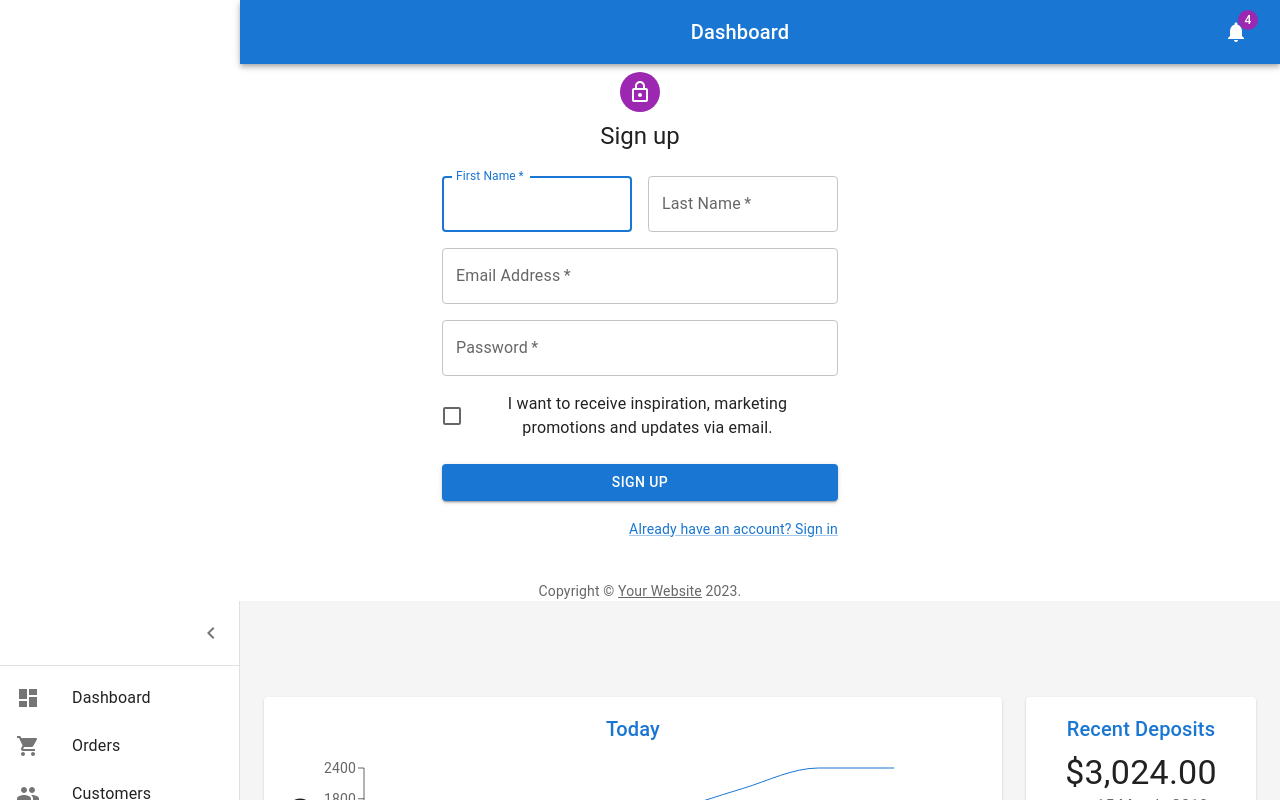
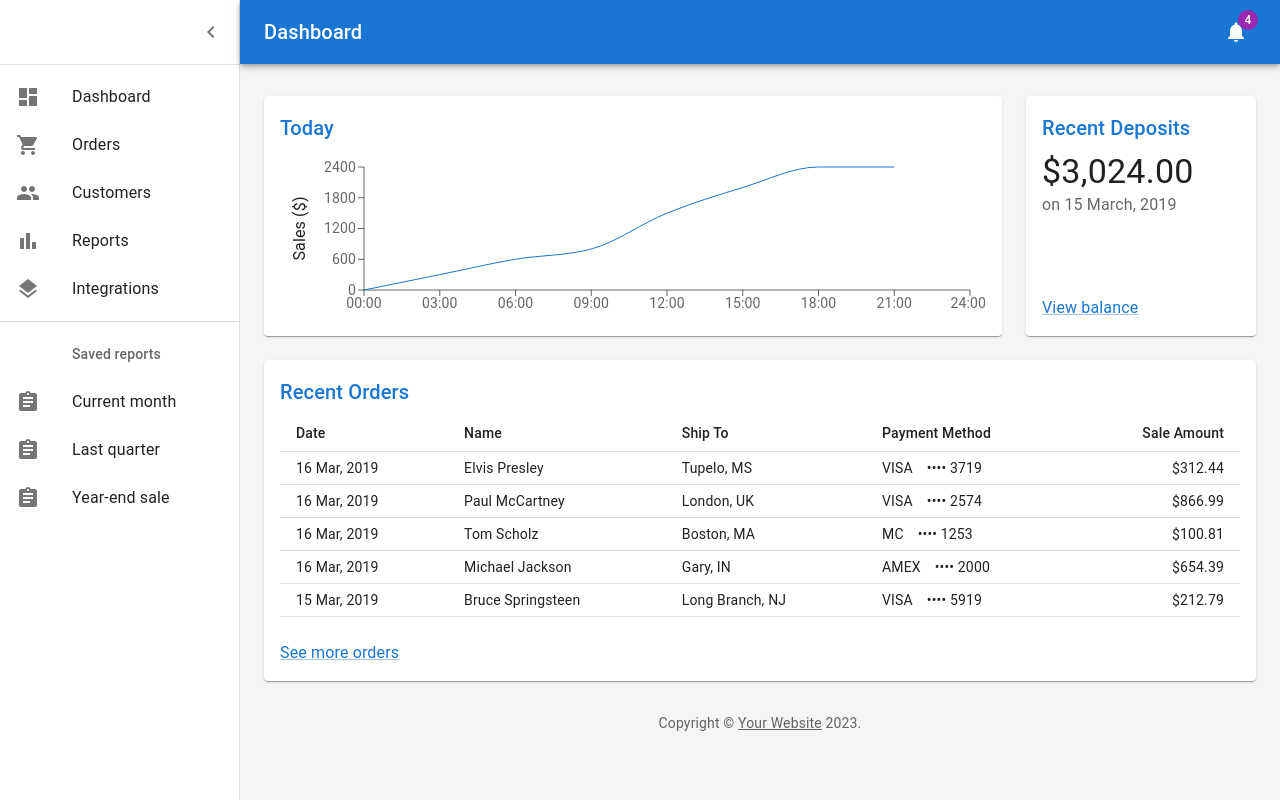
Before and after one commit to DaeGul2/pr_moodda, a React (Create React App) app in the folder client/: page / in a window 1280 px wide. Shown: the top 800 px of the page. Built offline with nearby package versions, Linux system fonts and the light colour scheme.

Commit message:
Update App.js
d

```diff
--- a/client/src/App.js
+++ b/client/src/App.js
@@ -1,14 +1,24 @@
 import './App.css';
 import Dashboard from './pages/DashBoard/DashBoard';
 import SignUp from './pages/SignUp'
+import {
+  BrowserRouter as Router,
+  Routes,
+  Route,
+  Link,
+  useNavigate
+} from "react-router-dom";
 
 
 function App() {
   return (
-    <div className="App">
-      {<SignUp></SignUp>}
-      {<Dashboard></Dashboard>}
-    </div>
+    <Router>
+
+      <Routes>
+        <Route path="/" element={<Dashboard ></Dashboard>}></Route>
+        <Route path="/signup" element={<SignUp ></SignUp>}></Route>
+      </Routes>
+    </Router>
   );
 }
 
```
